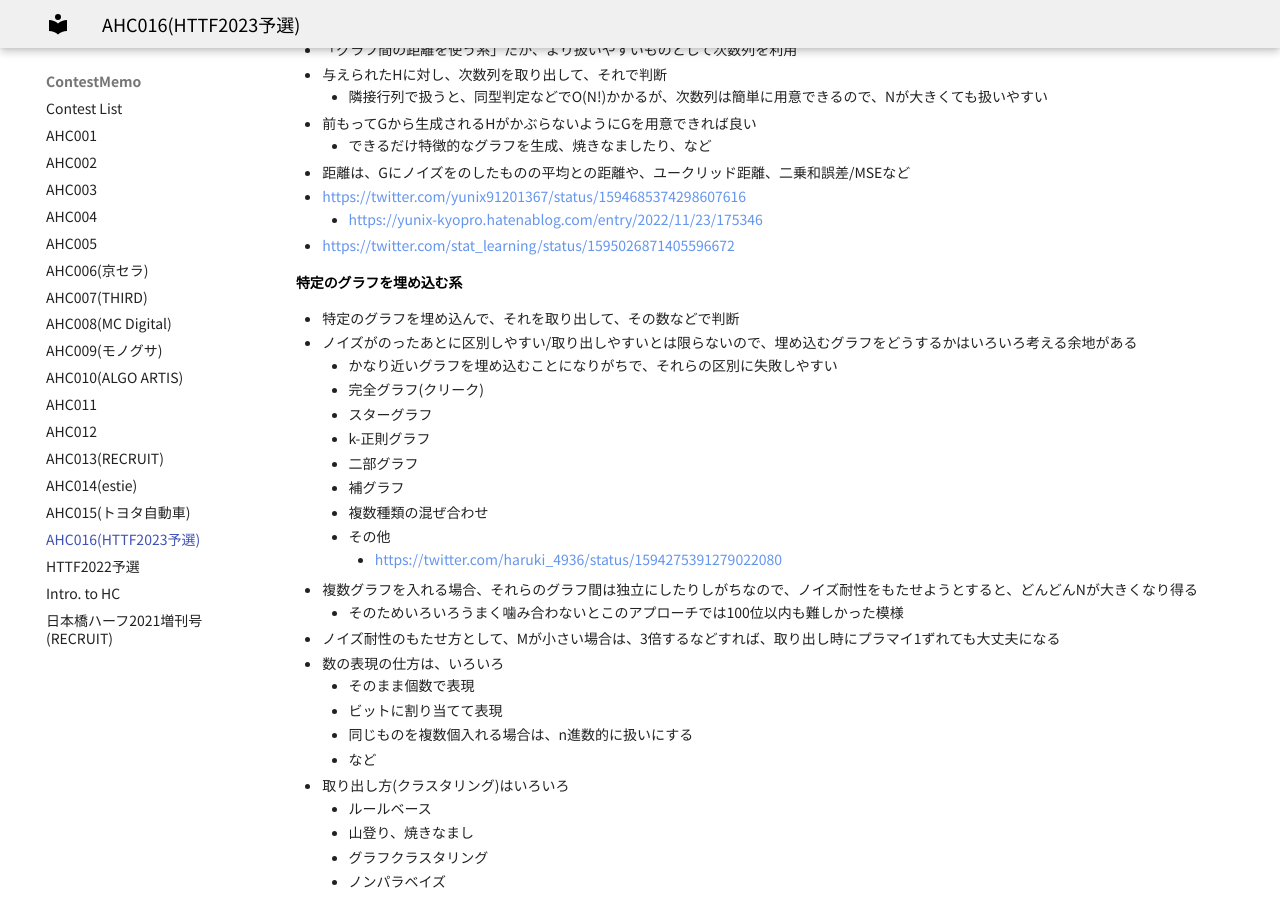
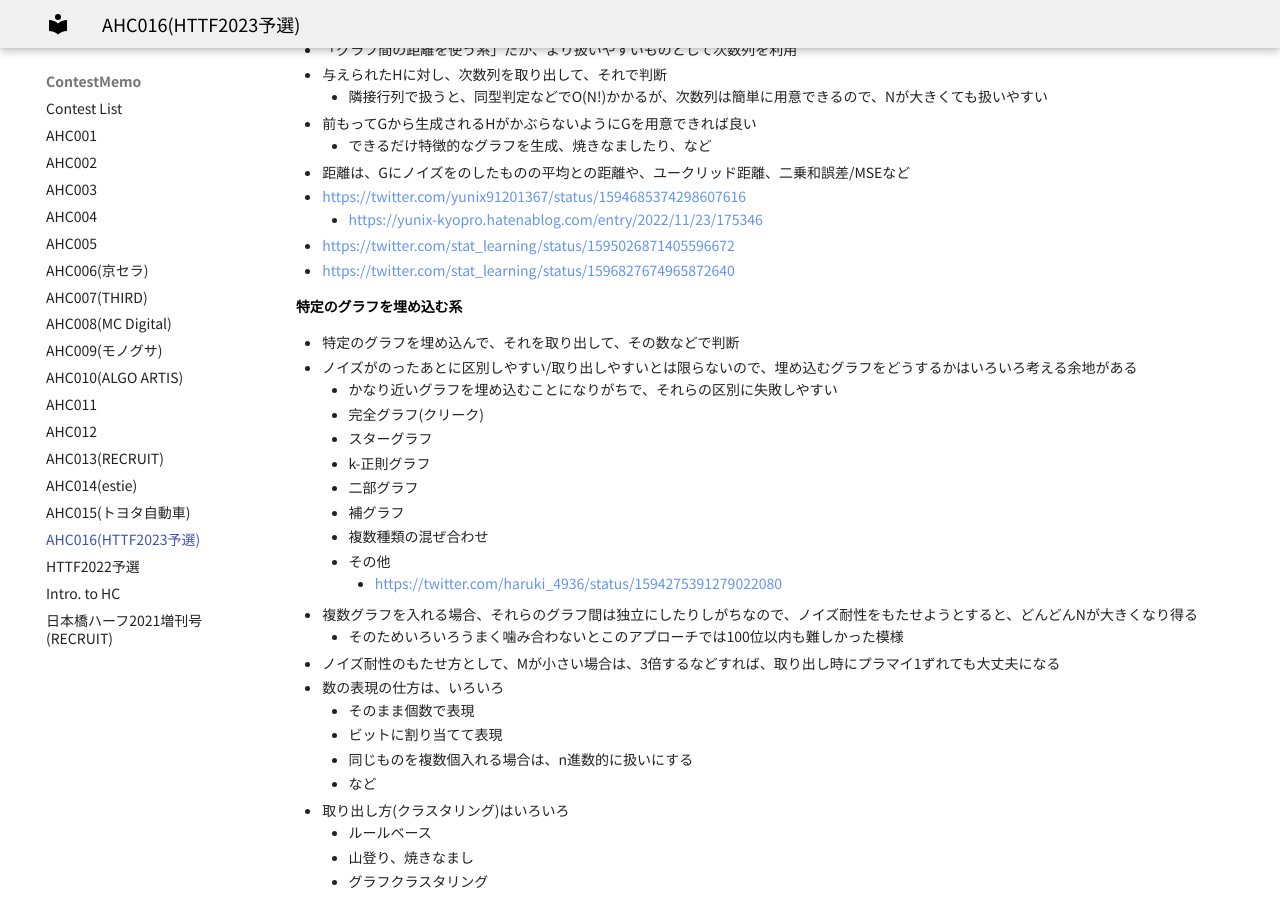
Before and after one commit to jetbead/AtCoderHeuristicContestMemo, an MkDocs documentation site: the page built from docs/ContestMemo/ahc016.md, in a window 1280 px wide and 900 px high, scrolled down 2548 px. Built offline with MkDocs 1.6.1 and Material for MkDocs 9.7.7, drawn with Linux system fonts in a browser that asks for light colours; some web fonts are replaced; some of the changed lines change nothing that is shown.

Commit message:
Update ahc016.md

```diff
--- a/docs/ContestMemo/ahc016.md
+++ b/docs/ContestMemo/ahc016.md
@@ -108,6 +108,7 @@ title: AHC016(HTTF2023予選)
 - https://twitter.com/yunix91201367/status/1594685374298607616
   - https://yunix-kyopro.hatenablog.com/entry/2022/11/23/175346
 - https://twitter.com/stat_learning/status/1595026871405596672
+- https://twitter.com/stat_learning/status/1596827674965872640
 
 #### 特定のグラフを埋め込む系
 
```
